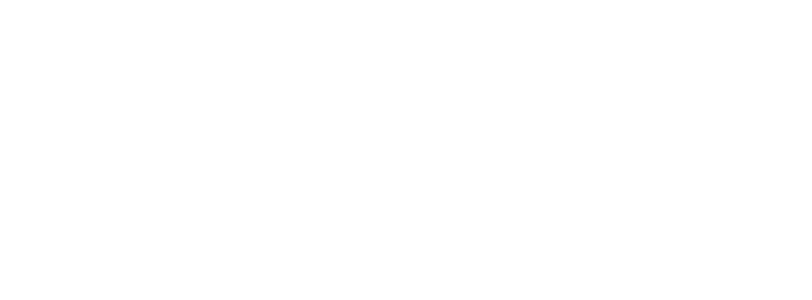
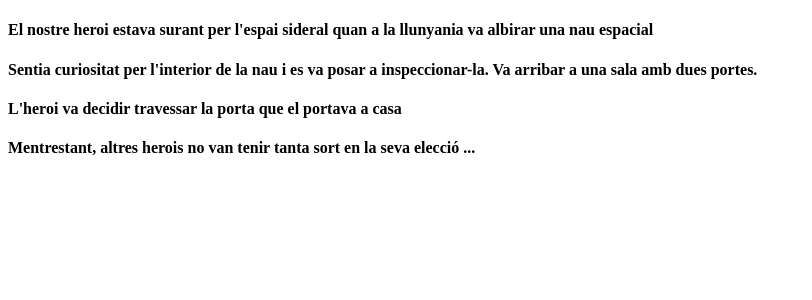
Before and after one commit to xvrmas/sprint-6, a Vue app: page / in a window 1280 px wide. Shown: the top 300 px of the page, without its empty margins (0-812 px from the left). Built offline with nearby package versions, Linux system fonts and the light colour scheme.

Commit message:
exercici2

```diff
--- a/src/components/Escena.vue
+++ b/src/components/Escena.vue
@@ -1,3 +1,13 @@
 <template>
-    El nostre heroi estava surant per l'espai sideral quan a la llunyania va albirar una nau espacial
+  <div v-for="(value, i) in llista" :key="i">
+    <h4>{{ value.text }}</h4>
+  </div>
 </template>
+
+
+<script>
+export default {
+  name: "Escena",
+  props: ["llista"],
+};
+</script>
--- a/src/components/Home.vue
+++ b/src/components/Home.vue
@@ -1,8 +1,34 @@
 <template>
-
+ <Escena
+    :llista="posts"
+  ></Escena>
 </template>
 
 <script>
+import Escena from "@/components/Escena.vue";
+export default {
+  components: { Escena },
+
+  data() {
+    return {
+      posts: [
+        {
+          text: `El nostre heroi estava surant per l'espai sideral quan a la llunyania va albirar una nau espacial`,
+        },
+        {
+          text: "Sentia curiositat per l'interior de la nau i es va posar a inspeccionar-la. Va arribar a una sala amb dues portes.",
+        },
+
+        {
+          text: "L'heroi va decidir travessar la porta que el portava a casa",
+        },
+        {
+          text: "Mentrestant, altres herois no van tenir tanta sort en la seva elecció ...",
+        },
+      ],
+    };
+  },
+ };
 </script>
 <style>
 </style>
```
